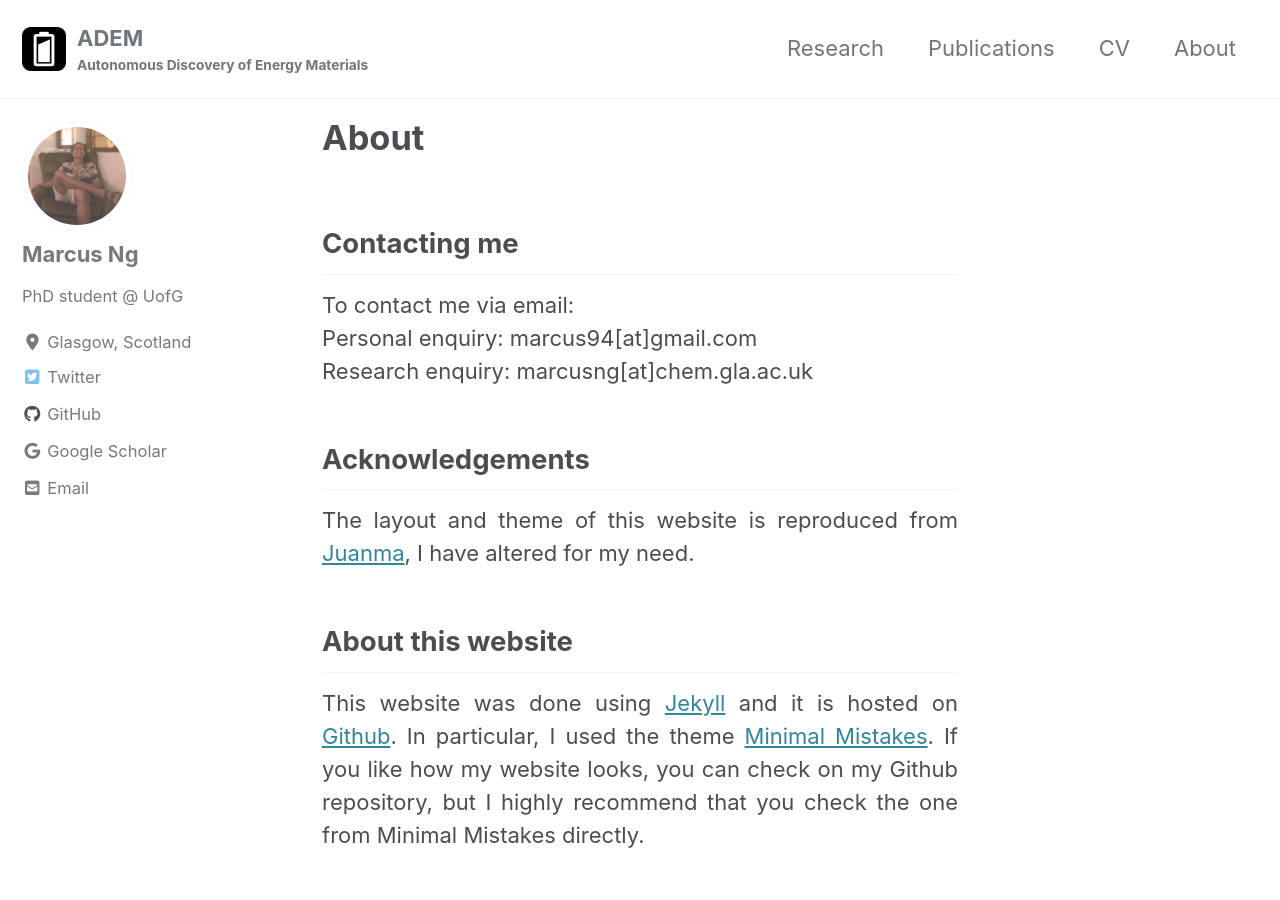
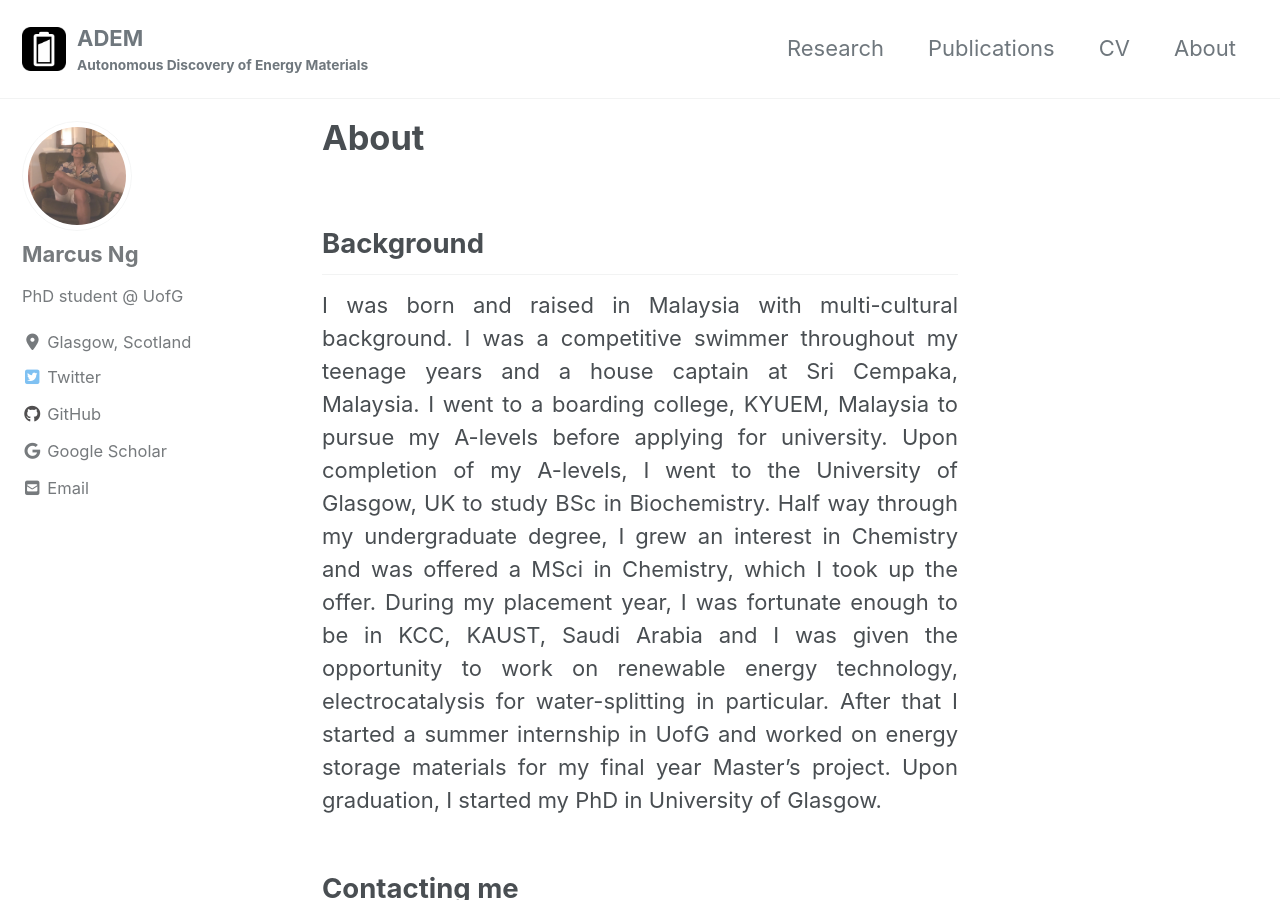
Before and after one commit to marcusng94/marcusng94.github.io, a Jekyll site: the page built from _pages/about.md, in a window 1280 px wide and 900 px high. Built offline with Jekyll 4.4.1, drawn with Linux system fonts in a browser that asks for light colours; cached includes are drawn as plain includes; nearby versions of some CDN libraries.

Commit message:
more update on the posts

```diff
--- a/_pages/about.md
+++ b/_pages/about.md
@@ -2,6 +2,16 @@
 permalink: /about/
 title: "About"
 ---
+## Background
+I was born and raised in Malaysia with multi-cultural background. I was a competitive swimmer throughout my teenage
+years and a house captain at Sri Cempaka, Malaysia. I went to a boarding college, KYUEM, Malaysia to pursue my A-levels
+before applying for university. Upon completion of my A-levels, I went to the University of Glasgow, UK to study BSc in
+Biochemistry. Half way through my undergraduate degree, I grew an interest in Chemistry and was offered a MSci in
+Chemistry, which I took up the offer. During my placement year, I was fortunate enough to be in KCC, KAUST, Saudi
+Arabia and I was given the opportunity to work on renewable energy technology, electrocatalysis for water-splitting in
+particular. After that I started a summer internship in UofG and worked on energy storage materials for my final year
+Master's project. Upon graduation, I started my PhD in University of Glasgow.
+
 
 ## Contacting me
 To contact me via email: <br/>
```
Also changed, not shown: _posts/2020-05-13-first-post.md (+1 -1 lines), 6 other files.
